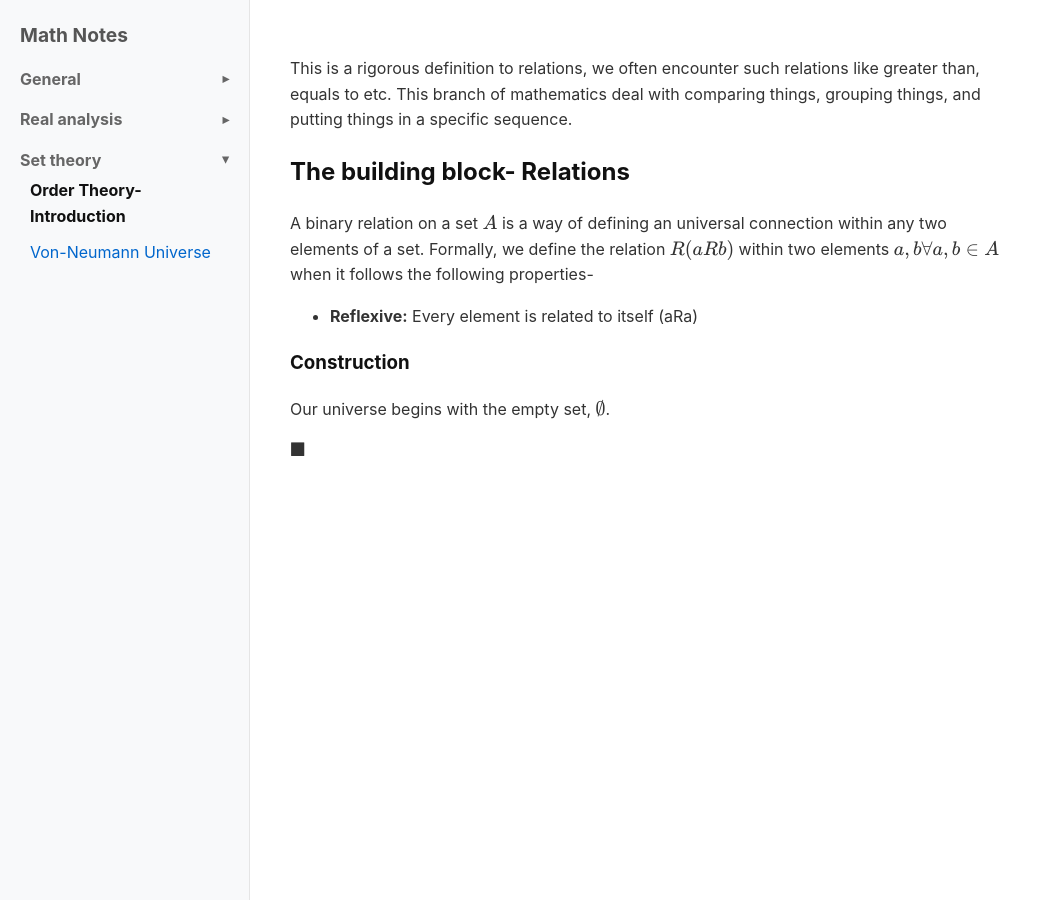
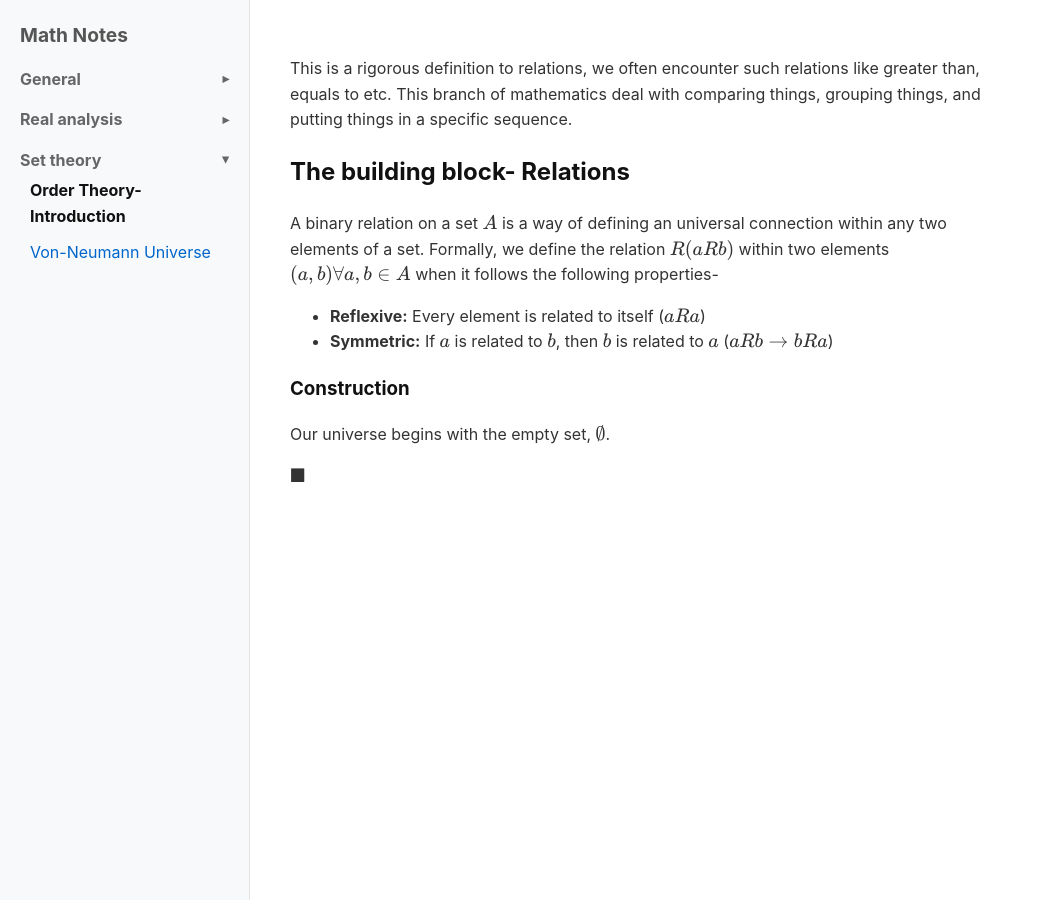
Before and after one commit to Nasif-Abdullah/Math, a Jekyll site: the page built from Set Theory/Relations.md, in a window 1280 px wide. Shown: the whole page, without its empty margins (0-1040 px from the left). Built offline with Jekyll 4.4.1, drawn with Linux system fonts in a browser that asks for light colours.

Commit message:
Update Relations.md

```diff
--- a/Set Theory/Relations.md
+++ b/Set Theory/Relations.md
@@ -5,9 +5,10 @@ title: Order Theory- Introduction
 
 This is a rigorous definition to relations, we often encounter such relations like greater than, equals to etc. This branch of mathematics deal with comparing things, grouping things, and putting things in a specific sequence.
 ## The building block- Relations
-A binary relation on a set $$A$$ is a way of defining an universal connection within any two elements of a set. Formally, we define the relation $$R (aRb)$$ within two elements $$a,b \forall a,b \in A$$ when it follows the following properties-
+A binary relation on a set $$A$$ is a way of defining an universal connection within any two elements of a set. Formally, we define the relation $$R (aRb)$$ within two elements $$(a,b) \forall a,b \in A$$ when it follows the following properties-
 
-- <b>Reflexive:</b> Every element is related to itself (aRa)
+- <b>Reflexive:</b> Every element is related to itself ($$aRa$$)
+- <b>Symmetric:</b> If $$a$$ is related to $$b$$, then $$b$$ is related to $$a$$ ($$aRb \rightarrow bRa$$)
 
 ### Construction
 Our universe begins with the empty set, $$\emptyset$$.
```
